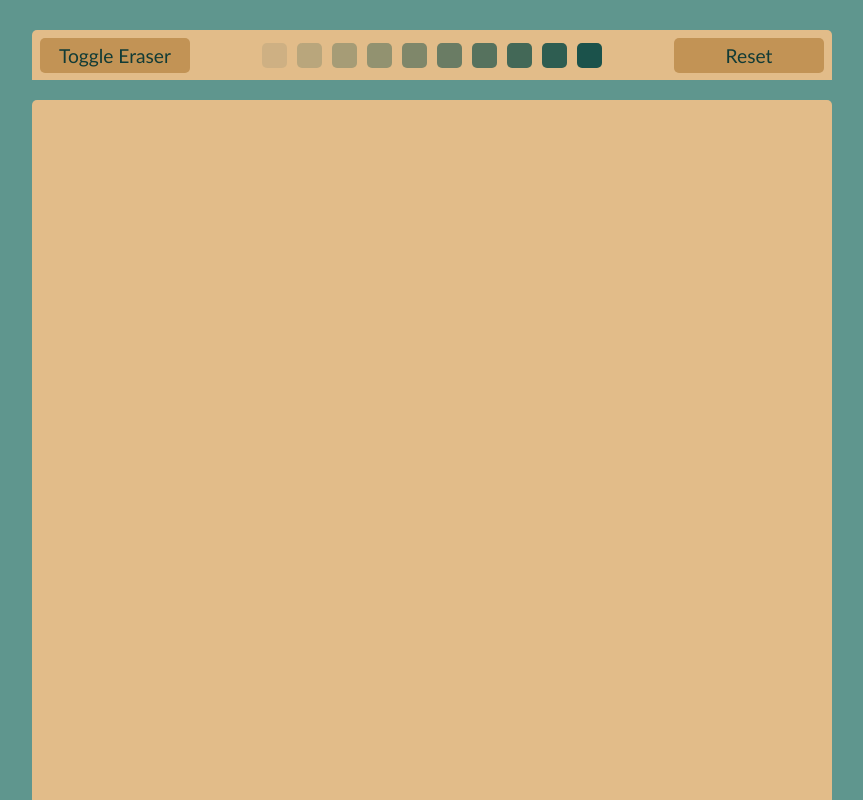
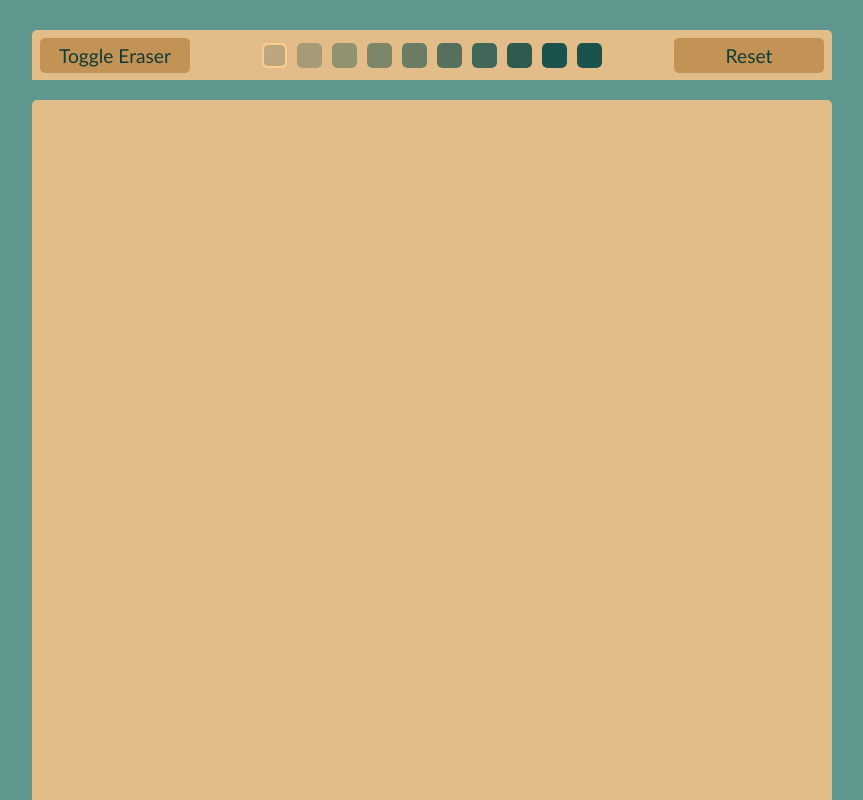
Before and after one commit to Renatuscape/odin-etch-a-sketch, a plain HTML site: page index.html in a window 1280 px wide. Shown: the whole page, without its empty margins (208-1071 px from the left). Drawn offline with Linux system fonts and the light colour scheme.

Commit message:
Adds styling to indicate which brush setting is active

```diff
--- a/brushController.js
+++ b/brushController.js
@@ -1,5 +1,6 @@
 window.brushStrength = 0.1;
 const settingsContainer = document.getElementById("brush-settings");
+const buttons = [];
 
 function buildSettings() {
     settingsContainer.innerHTML = '';
@@ -9,15 +10,41 @@ function buildSettings() {
         const button = document.createElement("button");
         button.className = 'brush-opacity-button';
         button.title = brushStrength;
-        button.style.opacity = brushStrength;
         brushStrength = Math.round((brushStrength + 0.1) * 10) / 10;
 
         settingsContainer.appendChild(button);
 
+        const buttonFill = document.createElement("div");
+        buttonFill.className = 'brush-button-fill';
+        buttonFill.style.opacity = brushStrength;
+        button.appendChild(buttonFill);
+
         button.onclick = () => {
-            window.brushStrength = parseFloat(value);
+            window.brushStrength = parseFloat(button.title);
+            button.appendChild(buttonFill);
+            setActive(button);
         }
+
+        buttons.push(button);
+
+                // Set the first button as active
+                if (i === 0) {
+                    setActive(button);
+                }
     }
+
+    console.table(buttons);
+}
+
+function setActive(clickedButton) {
+    // Remove active class from all buttons
+    buttons.forEach((button) => {
+        button.className = 'brush-opacity-button';
+    });
+
+    // Add active class to clicked button
+    clickedButton.className = 'brush-opacity-button active';
+    console.log("Activated button with strength:", clickedButton.title);
 }
 
 buildSettings();
--- a/index.css
+++ b/index.css
@@ -69,11 +69,34 @@ body {
   background-color: #1b524b;
 }
 
-#brush-settings .brush-opacity-button{
+#brush-settings {
+  height: 50px;
+  display: flex;
+  flex-direction: row;
+  justify-content: center;
+  align-items: center;
+}
+
+#brush-settings .brush-opacity-button {
   margin: 5px;
   height: 25px;
   width: 25px;
   max-width: 25px;
   max-height: 25px;
+  overflow: hidden;
+  background-color: transparent;
+}
+
+#brush-settings .brush-opacity-button:hover {
+  border: 2px solid #ac752e;
+}
+
+.brush-button-fill {
+  height: 100%;
+  width: 100%;
   background-color: #1b524b;
 }
+
+#brush-settings .brush-opacity-button.active {
+  border: 2px solid #facd92;
+}
```
